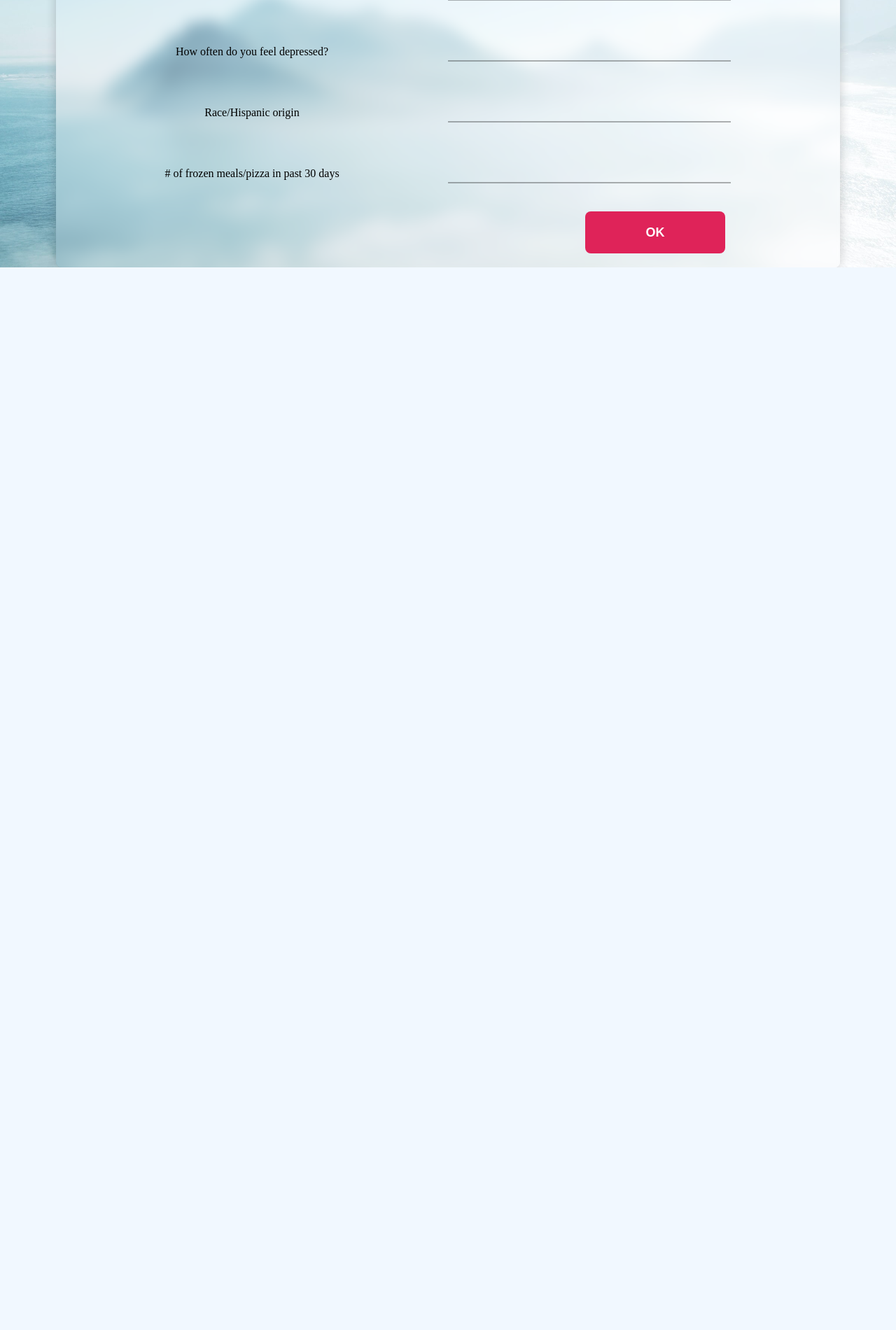
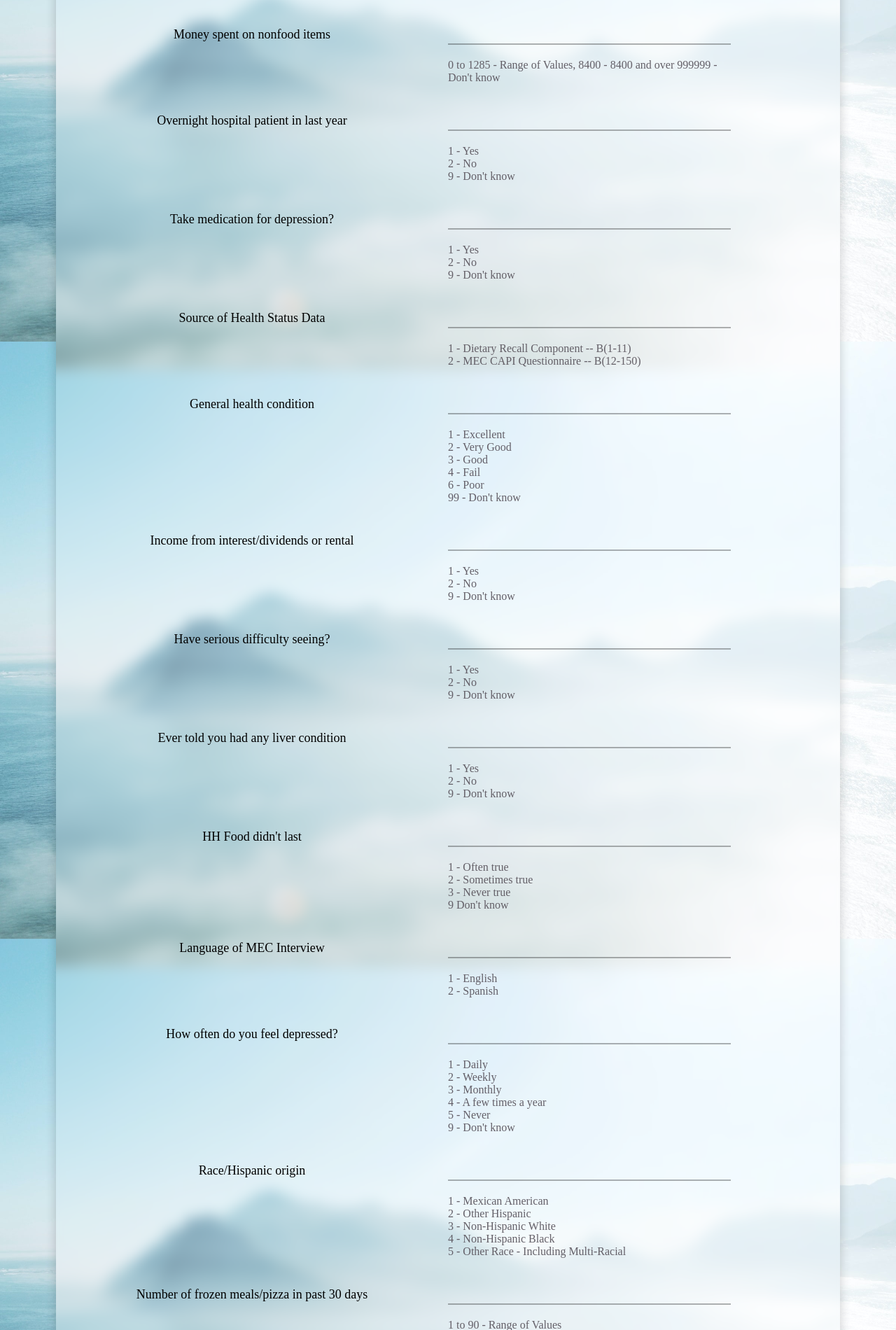
Before and after one commit to basketcase03/MajorProjectWebApp, a Django app: template website/templates/index.html in a window 1280 px wide. Shown: the part 2072-3972 px from the top of the page at 70% size. Before the commit the page ends 2454 px from the top, so only its background shows below. Run offline with Django 3.2, Linux system fonts and the light colour scheme; the template is opened without the code that fills it, so the values that code supplies are empty.

Commit message:
added text description

```diff
--- a/website/templates/index.css
+++ b/website/templates/index.css
@@ -14,6 +14,13 @@ main {
   background-size: cover;
 }
 
+.footer{
+  margin : 10px;
+  text-align: center;
+  font-size: 14px;
+  color:rgba(0, 0, 0, 0.9);
+}
+
 .heading{
     font-size: 32px;
     margin-bottom: 50px;
@@ -22,7 +29,7 @@ main {
 }
 
 .container{
-    margin-top: 60px;
+    margin: 60px 0px;
     padding-top: 50px;
     width : 70rem;
     background: inherit;
@@ -59,6 +66,13 @@ label {
     text-align: center;
     align-items: center;
     justify-content: center;
+    font-size: 18px;
+}
+.value-desc{
+  max-width: 400px;
+  grid-column-start: 2;
+  text-align: start;
+  color:rgba(89, 84, 92, 0.931);
 }
 input {
   background: 0;
@@ -75,7 +89,7 @@ input {
 }
 input[type="submit"] {
   border: 0;
-  width: 200px;
+  width: 250px;
   border-radius: 8px;
   padding-bottom: 0;
   height: 60px;
@@ -84,6 +98,7 @@ input[type="submit"] {
   cursor: pointer;
   transition: all 600ms ease-in-out;
   margin-left: 35%;
+  margin-top: 10%;
 }
 input[type="submit"]:hover {
   background: #48c552;
--- a/website/templates/index.html
+++ b/website/templates/index.html
@@ -14,87 +14,190 @@
 
 				<label for="PFQ090">Require special healthcare equipment </label>
 				<input id="PFQ090" type="number" name="PFQ090">
+				<div class="value-desc">1 - Yes</br>
+					 2 - No</div>
 				<br>
 
 				<label for="INQ060">Income from other disability pension</label>
-				<input id="INQ060" type="number" name="INQ060"><br>
+				<input id="INQ060" type="number" name="INQ060">
+				<div class="value-desc">1 - Yes</br> 2 - No</br> 9 - Don't know</div>
+				<br>
 
 				<label for="DBQ197">Past 30 day milk product consumption</label>
-				<input id="DBQ197" type="number" name="DBQ197"><br>
+				<input id="DBQ197" type="number" name="DBQ197">
+				<div class="value-desc">0 - Never</br> 1 - Rarely - less than a week</br>
+					2 - Sometimes-once a week or more, but less than once a day</br> 3 - Often-once a day or more?</br>
+					4 - Varied</br> 9 - Don't know
+				</div>
+				<br>
 
 				<label for="CBD071">Money spent at supermarket/grocery store</label>
-				<input id="CBD071" type="number" name="CBD071"><br>
+				<input id="CBD071" type="number" name="CBD071">
+				<div class="value-desc">0 to 6428 - Range of Values</br>
+					8400 -	8400 and over</br>
+					999999 - Don't know
+				</div>
+				<br>
 
 				<label for="WHQ225"> Times lost 10 lbs or more to lose weight</label>
-				<input id="WHQ225" type="number" name="WHQ225"><br>
+				<input id="WHQ225" type="number" name="WHQ225">
+				<div class="value-desc">1 - 1 to 2</br>
+					2 - 3 to 5</br>
+					3 - 6 to 10</br>
+					4 - 11 times or more</br>
+					5 - Never</br>
+					9 - Don't know</div>
+				<br>
 
 				<label for="CBQ596">Heard of My Plate</label>
-				<input id="CBQ596" type="number" name="CBQ596"><br>
+				<input id="CBQ596" type="number" name="CBQ596">
+				<div class="value-desc">1 - Yes</br> 2 - No</br> 9 - Don't know</div>
+				<br>
 
 				<label for="MCQ300C">Close relative had diabetes?</label>
-				<input id="MCQ300C" type="number" name="MCQ300C"><br>
+				<input id="MCQ300C" type="number" name="MCQ300C">
+				<div class="value-desc">1 - Yes</br> 2 - No</br> 9 - Don't know</div>
+				<br>
 
 				<label for="MCQ160F">Ever told you had a stroke</label>
-				<input id="MCQ160F" type="number" name="MCQ160F"><br>
+				<input id="MCQ160F" type="number" name="MCQ160F">
+				<div class="value-desc">1 - Yes</br> 2 - No</br> 9 - Don't know</div>
+				<br>
 
 				<label for="INQ150">Income from other sources</label>
-				<input id="INQ150" type="number" name="INQ150"><br>
+				<input id="INQ150" type="number" name="INQ150">
+				<div class="value-desc">1 - Yes</br> 2 - No</br> 9 - Don't know</div>
+				<br>
 
 				<label for="DMDMARTL">Marital status</label>
-				<input id="DMDMARTL" type="number" name="DMDMARTL"><br>
+				<input id="DMDMARTL" type="number" name="DMDMARTL">
+				<div class="value-desc">1 - Married</br>
+					2 - Widowed</br>
+					3 - Divorced</br>
+					4 - Separated</br>
+					5 - Never married</br>
+					6 - Living with partner</br>
+					99 - Don't Know</div>
+				<br>
 
 				<label for="SDMVSTRA">Masked variance pseudo-stratum</label>
-				<input id="SDMVSTRA" type="number" name="SDMVSTRA"><br>
+				<input id="SDMVSTRA" type="number" name="SDMVSTRA">
+				<div class="value-desc">119 to 133 - Range of Values</div>
+				<br>
 
 				<label for="AUQ054">General condition of hearing</label>
-				<input id="AUQ054" type="number" name="AUQ054"><br>
+				<input id="AUQ054" type="number" name="AUQ054">
+				<div class="value-desc">1 - Excellent</br>
+					2 - Good</br>
+					3 - A little trouble	</br>
+					4 - Moderate hearing trouble</br>
+					5 - A lot of trouble</br>
+					6 - Deaf</br>
+					99 - Don't know</div>
+				<br>
 
 				<label for="CBD091">Money spent on nonfood items</label>
-				<input id="CBD091" type="number" name="CBD091"><br>
+				<input id="CBD091" type="number" name="CBD091">
+				<div class="value-desc">0 to 1285 - Range of Values,
+					8400 - 8400 and over
+					999999 - Don't know</div>
+				<br>
 
 				<label for="HUQ071">Overnight hospital patient in last year</label>
-				<input id="HUQ071" type="number" name="HUQ071"><br>
+				<input id="HUQ071" type="number" name="HUQ071">
+				<div class="value-desc">1 - Yes</br> 2 - No</br> 9 - Don't know</div>
+				<br>
 
 				<label for="DLQ150">Take medication for depression?</label>
-				<input id="DLQ150" type="number" name="DLQ150"><br>
+				<input id="DLQ150" type="number" name="DLQ150">
+				<div class="value-desc">1 - Yes</br> 2 - No</br> 9 - Don't know</div>
+				<br>
 
 				<label for="HSAQUEX">Source of Health Status Data</label>
-				<input id="HSAQUEX" type="number" name="HSAQUEX"><br>
+				<input id="HSAQUEX" type="number" name="HSAQUEX">
+				<div class="value-desc">1 - Dietary Recall Component -- B(1-11)</br>
+					2 - MEC CAPI Questionnaire -- B(12-150)</div>
+				<br>
 
 				<label for="HUQ010">General health condition</label>
-				<input id="HUQ010" type="number" name="HUQ010"><br>
+				<input id="HUQ010" type="number" name="HUQ010">
+				<div class="value-desc">1 - Excellent</br>
+					2 - Very Good</br>
+					3 - Good</br>
+					4 - Fail</br>
+					6 - Poor</br>
+					99 - Don't know</div>
+				<br>
 
 				<label for="INQ140">Income from interest/dividends or rental</label>
-				<input id="INQ140" type="number" name="INQ140"><br>
+				<input id="INQ140" type="number" name="INQ140">
+				<div class="value-desc">1 - Yes</br> 2 - No</br> 9 - Don't know</div>
+				<br>
 
 				<label for="DLQ020">Have serious difficulty seeing?</label>
-				<input id="DLQ020" type="number" name="DLQ020"><br>
+				<input id="DLQ020" type="number" name="DLQ020">
+				<div class="value-desc">1 - Yes</br> 2 - No</br> 9 - Don't know</div>
+				<br>
 
 				<label for="MCQ160L">Ever told you had any liver condition</label>
-				<input id="MCQ160L" type="number" name="MCQ160L"><br>
+				<input id="MCQ160L" type="number" name="MCQ160L">
+				<div class="value-desc">1 - Yes</br> 2 - No</br> 9 - Don't know</div>
+				<br>
 
 				<label for="FSD032B">HH Food didn't last</label>
-				<input id="FSD032B" type="number" name="FSD032B"><br>
+				<input id="FSD032B" type="number" name="FSD032B">
+				<div class="value-desc">1 - Often true</br>
+					2 - Sometimes true</br>
+					3 - Never true</br>
+					9	Don't know</div>
+				<br>
 
 				<label for="MIALANG">Language of MEC Interview</label>
-				<input id="MIALANG" type="number" name="MIALANG"><br>
+				<input id="MIALANG" type="number" name="MIALANG">
+				<div class="value-desc">1 - English</br> 2 - Spanish</div>
+				<br>
 
 				<label for="DLQ140">How often do you feel depressed?</label>
-				<input id="DLQ140" type="number" name="DLQ140"><br>
+				<input id="DLQ140" type="number" name="DLQ140">
+				<div class="value-desc">1	- Daily</br> 2 - Weekly</br> 3 - Monthly</br> 4 - A few times a year</br>
+					5 - Never</br> 9 - Don't know</div>
+				<br>
 
 				<label for="RIDRETH1">Race/Hispanic origin</label>
-				<input id="RIDRETH1" type="number" name="RIDRETH1"><br>
+				<input id="RIDRETH1" type="number" name="RIDRETH1">
+				<div class="value-desc">1 - Mexican American</br>
+					2 -	Other Hispanic</br>
+					3 -	Non-Hispanic White</br>
+					4 - Non-Hispanic Black</br>
+					5 - Other Race - Including Multi-Racial</br>
+					</div>
+				<br>
 
-				<label for="DBD910"># of frozen meals/pizza in past 30 days</label>
-				<input id="DBD910" type="number" name="DBD910"><br>
+				<label for="DBD910">Number of frozen meals/pizza in past 30 days</label>
+				<input id="DBD910" type="number" name="DBD910">
+				<div class="value-desc">1 to 90 - Range of Values</br>
+					0 - Never</br>
+					6666 - More than 90 times in 30 days</br>
+					9999 - Don't know</div>
+				<br>
 
 				<input type="submit" value="OK">
 			</form>
 			<!-- {% if sub_text %}
 			{{sub_text}}
 			{% endif %} -->
+
+		</div>
+
+		<div class="footer">
+			<small>Depression Detection Model -
+			Semester Major Project 2021 </br>
+			Mentor : Dr. Vijay Kumar Chahar </br>
+			By Muskan (185005@nith.ac.in) </br>
+				& Anshu (185035@nith.ac.in) </small>
 		</div>
 	</main>
+
 
 </body>
 
```
